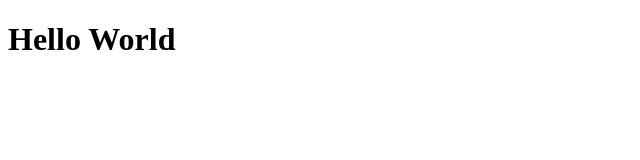
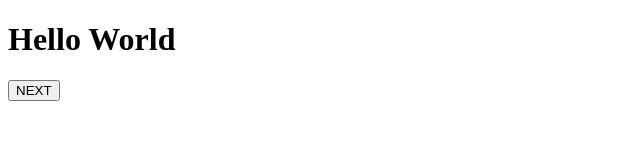
Before and after one commit to yd34-1560609/yd34-11560609.github.io, a plain HTML site: page index.html in a window 1280 px wide. Shown: the whole page, without its empty margins (0-640 px from the left). Drawn offline with Linux system fonts and the light colour scheme.

Commit message:
Update index.html

```diff
--- a/index.html
+++ b/index.html
@@ -5,5 +5,6 @@
     </head>
     <body>
         <h1>Hello World</h1>
+        <button>NEXT</button>
     </body>
 </html>
```
